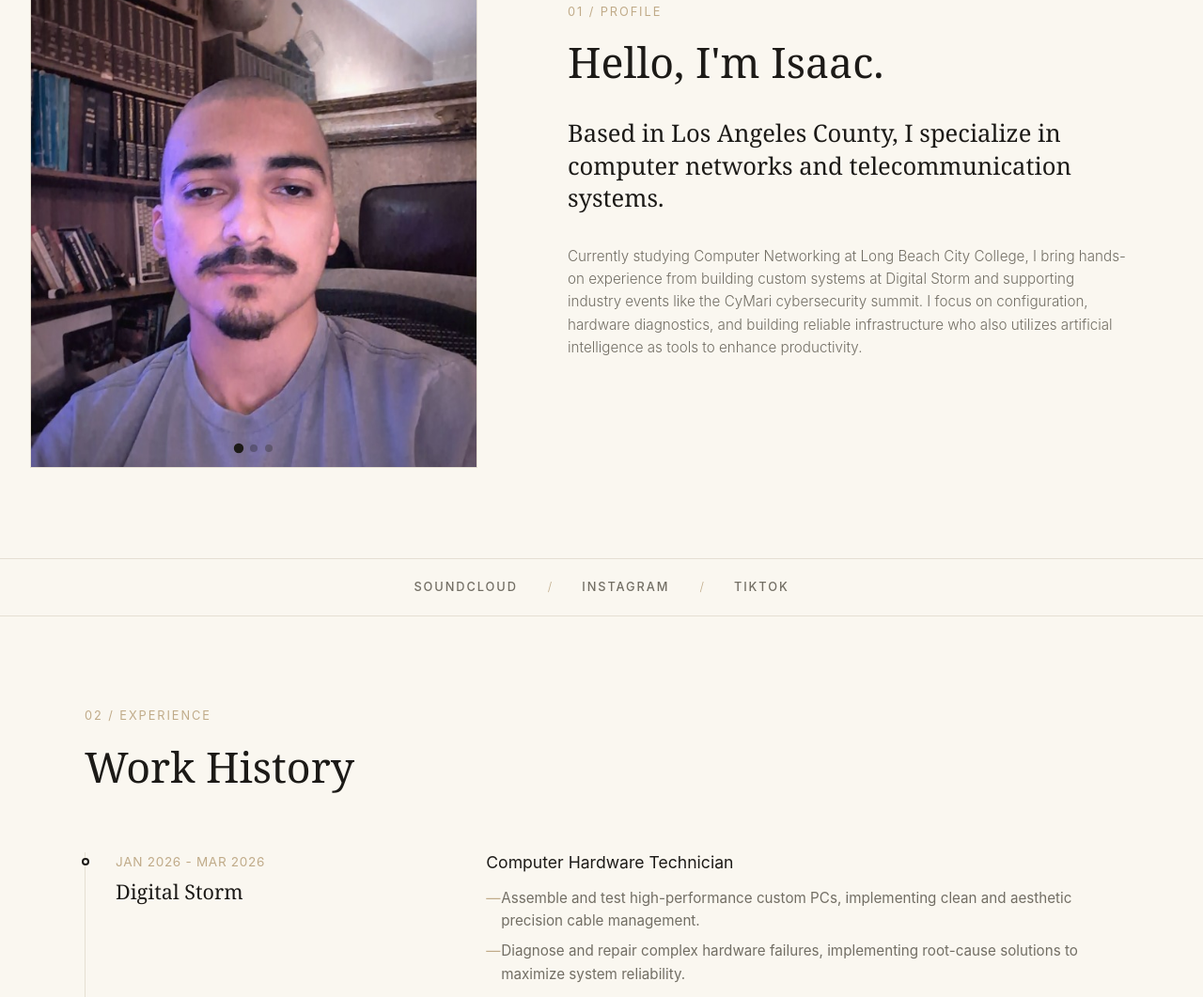
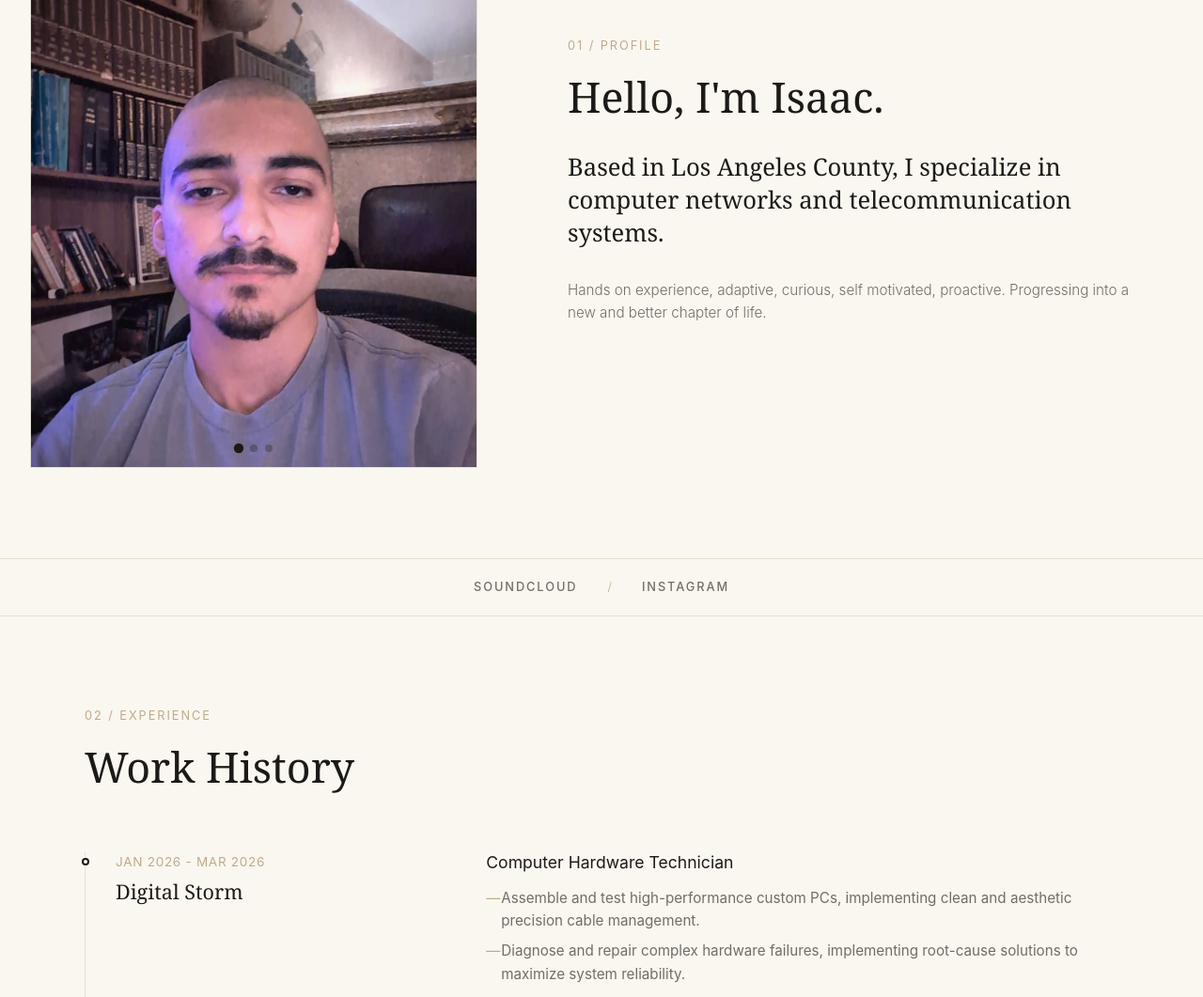
Before and after one commit to Isaaculisses/isaac.web.dev, a plain HTML site: page index.html in a window 1280 px wide. Shown: the part 993-2054 px from the top of the page at 94% size. Drawn offline with Linux system fonts and the light colour scheme; a web font is replaced by a local one.

Commit message:
Update index.html

```diff
--- a/index.html
+++ b/index.html
@@ -70,10 +70,7 @@
                         Based in Los Angeles County, I specialize in computer networks and telecommunication systems.
                     </p>
                     <p class="about-text">
-                        Currently studying Computer Networking at Long Beach City College, I bring hands-on experience
-                        from building custom systems at Digital Storm and supporting industry events like the CyMari
-                        cybersecurity summit. I focus on configuration, hardware diagnostics, and building reliable
-                        infrastructure who also utilizes artificial intelligence as tools to enhance productivity.
+                        Hands on experience, adaptive, curious, self motivated, proactive. Progressing into a new and better chapter of life.
                     </p>
                 </div>
             </div>
@@ -85,8 +82,6 @@
                 <a href="https://soundcloud.com/zzozzozzozzo" target="_blank" rel="noopener noreferrer" class="sliver-link">Soundcloud</a>
                 <span class="sliver-divider">/</span>
                 <a href="https://www.instagram.com/isa.u.port/" target="_blank" rel="noopener noreferrer" class="sliver-link">Instagram</a>
-                <span class="sliver-divider">/</span>
-                <a href="https://www.tiktok.com/@isaaculisses" target="_blank" rel="noopener noreferrer" class="sliver-link">TikTok</a>
             </div>
         </section>
 
```
